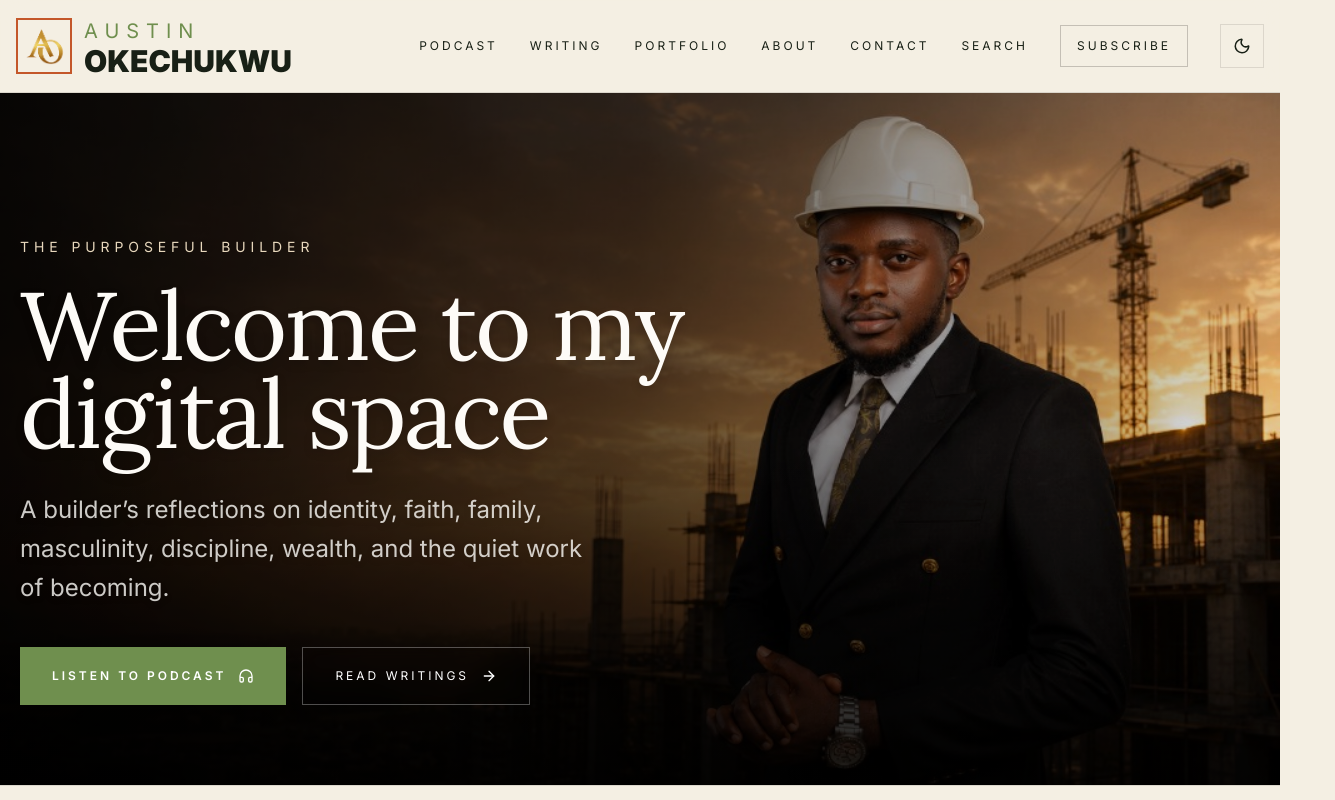
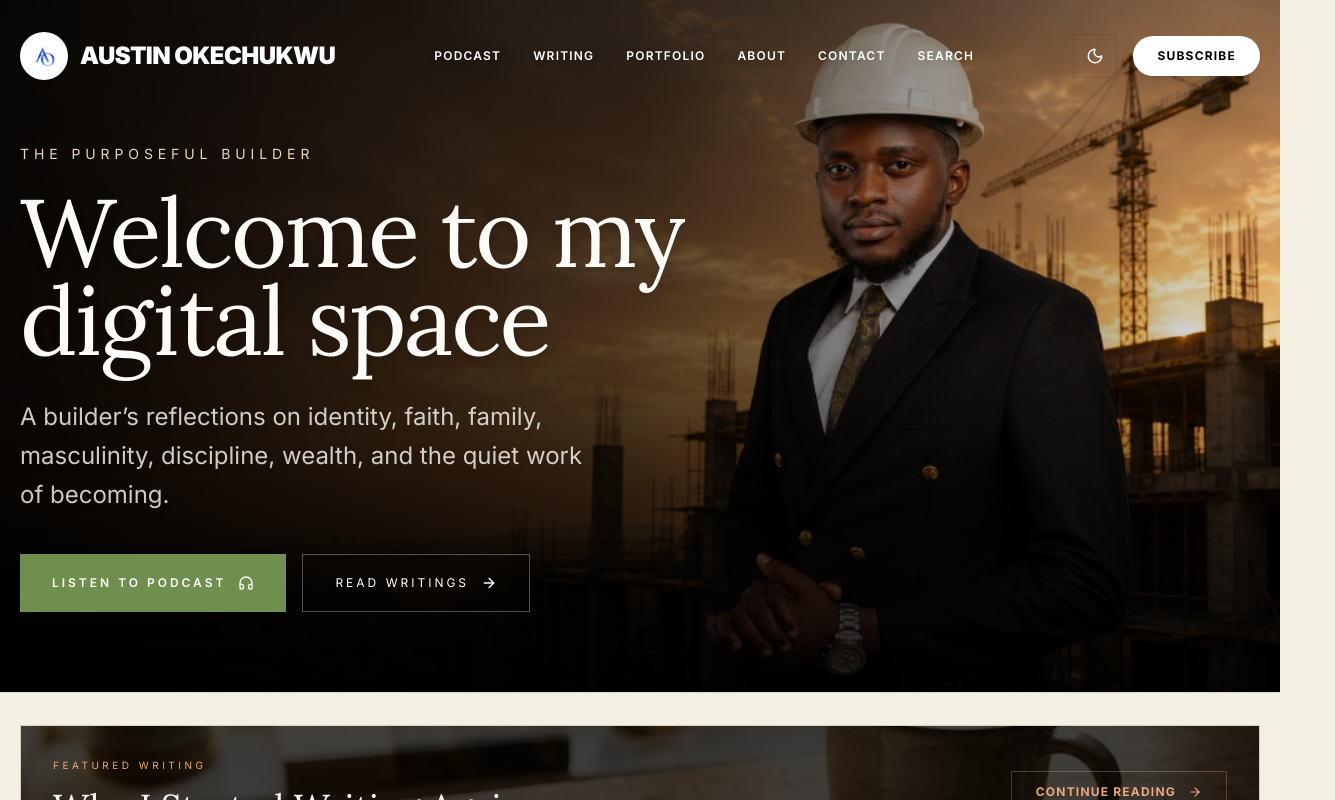
Before and after one commit to conditassociatesltd-gif/purposeful-builder, a Next.js app in the folder purposeful-builder/: page / in a window 1280 px wide. Shown: the top 800 px of the page, 1335 px wide, since content can reach past the window. Built offline with nearby package versions, Linux system fonts and the light colour scheme.

Commit message:
Redesign homepage hero and footer to match reference

```diff
--- a/purposeful-builder/app/page.tsx
+++ b/purposeful-builder/app/page.tsx
@@ -71,44 +71,41 @@ export default function HomePage() {
         type="application/ld+json"
         dangerouslySetInnerHTML={{ __html: JSON.stringify(jsonLd) }}
       />
-      <main className="min-h-screen" style={{ background: "var(--parchment)", color: "var(--ink)" }}>
-      <header className="sticky top-0 z-40 border-b backdrop-blur-md border-black/10 dark:border-white/10" style={{ background: "color-mix(in srgb, var(--parchment) 90%, transparent)" }}>
-        <div className="max-w-7xl mx-auto px-4 py-4 flex flex-wrap items-center justify-between gap-4 overflow-hidden">
-          <Link href="/" className="flex items-center gap-3">
-            <div className="w-14 h-14 border-2 border-[#c4572a] flex items-center justify-center overflow-hidden">
-              <Image src="/logo.png" alt="Austin Okechukwu logo" width={52} height={52} className="object-contain scale-110" />
+      <main className="min-h-screen relative" style={{ background: "var(--parchment)", color: "var(--ink)" }}>
+      {/* Absolute Transparent Header overlaid on Hero */}
+      <header className="absolute top-0 left-0 right-0 z-50 bg-transparent text-white pt-2">
+        <div className="max-w-[1600px] mx-auto px-5 py-6 flex flex-wrap items-center justify-between gap-4 overflow-hidden">
+          <Link href="/" className="flex items-center gap-3 group">
+            <div className="w-12 h-12 flex items-center justify-center overflow-hidden transition-colors rounded-full bg-white text-black">
+              <Image src="/logo.png" alt="Austin Okechukwu logo" width={32} height={32} className="object-contain invert" />
             </div>
 
-            <div className="flex items-center justify-between w-full lg:w-auto">
-              <div>
-                <p className="text-[20px] tracking-[0.35em] uppercase" style={{ color: "var(--rust)" }}>
-                  Austin
-                </p>
-                <h1 className="text-2xl md:text-3xl font-black uppercase leading-none">
-                  Okechukwu
+            <div className="flex flex-col justify-center">
+              <h1 className="text-xl md:text-2xl font-black uppercase leading-none tracking-tight">
+                Austin Okechukwu
               </h1>
-              </div>
             </div>
           </Link>
 
-          <nav className="hidden lg:flex items-center gap-8 text-xs tracking-[0.25em] uppercase">
-            <Link href="/podcast" className="hover:text-[#c4572a]">Podcast</Link>
-            <Link href="/writing" className="hover:text-[#c4572a]">Writing</Link>
-            <Link href="/#portfolio" className="hover:text-[#c4572a]">Portfolio</Link>
-            <Link href="/about" className="hover:text-[#c4572a]">About</Link>
-            <a href="mailto:austinokey@gmail.com" className="hover:text-[#c4572a]">Contact</a>
-            <Link href="/search" className="hover:text-[#c4572a]">
-  Search
-</Link>
-            <a href="#subscribe" className="px-4 py-3 border border-black/20 hover:border-[#c4572a]">Subscribe</a>
+          <nav className="hidden lg:flex items-center gap-8 text-xs tracking-widest uppercase font-semibold">
+            <Link href="/podcast" className="hover:text-white/70 transition-colors drop-shadow-md">Podcast</Link>
+            <Link href="/writing" className="hover:text-white/70 transition-colors drop-shadow-md">Writing</Link>
+            <Link href="/#portfolio" className="hover:text-white/70 transition-colors drop-shadow-md">Portfolio</Link>
+            <Link href="/about" className="hover:text-white/70 transition-colors drop-shadow-md">About</Link>
+            <a href="mailto:austinokey@gmail.com" className="hover:text-white/70 transition-colors drop-shadow-md">Contact</a>
+            <Link href="/search" className="hover:text-white/70 transition-colors drop-shadow-md">Search</Link>
+          </nav>
+
+          <div className="hidden lg:flex items-center gap-4">
             <ThemeToggle />
-          </nav>
+            <a href="#subscribe" className="px-6 py-3 bg-white text-black text-xs tracking-widest uppercase font-bold hover:bg-white/90 transition-colors rounded-full shadow-lg">Subscribe</a>
+          </div>
 
           <div className="flex lg:hidden items-center gap-3">
             <ThemeToggle />
           </div>
 
-          <div className="lg:hidden w-full flex items-center gap-6 text-[10px] tracking-[0.18em] uppercase overflow-x-auto whitespace-nowrap scrollbar-hide pt-4 border-t border-black/10 dark:border-white/10 mt-2 pb-1">
+          <div className="lg:hidden w-full flex items-center gap-6 text-[10px] tracking-[0.18em] uppercase overflow-x-auto whitespace-nowrap scrollbar-hide pt-4 border-t border-white/20 mt-2 pb-1 text-white">
             <Link href="/podcast">Podcast</Link>
             <Link href="/writing">Writing</Link>
             <Link href="/#portfolio">Portfolio</Link>
@@ -300,121 +297,79 @@ export default function HomePage() {
         <EcosystemCarousel />
       </div>
 
-      <section id="subscribe" style={{ background: "#121310", color: "#fdfbf7" }}>
-        <div className="max-w-6xl mx-auto px-5 py-12">
-          <FadeIn delay={0.2} direction="up">
-            <div className="grid md:grid-cols-[1fr_380px] gap-12 items-center border border-white/5 bg-black p-8 md:p-12 rounded-3xl shadow-xl">
-              <div>
-                <p className="text-[10px] tracking-[0.35em] uppercase mb-4 font-bold" style={{ color: "var(--rust)" }}>
-                  Stay Updated
-                </p>
-                <h2 className="font-serif text-3xl md:text-4xl leading-tight max-w-xl mb-4">
-                  Reflections worth returning to.
-                </h2>
-                <p className="text-sm md:text-base opacity-60 max-w-lg leading-relaxed">
-                  Occasional essays on identity, faith, discipline, masculinity, building, and the quiet work of becoming.
+      <footer id="subscribe" style={{ background: "#0a0a0a", color: "#f4efe3" }}>
+        <div className="max-w-[1600px] mx-auto px-5 md:px-10 py-16 lg:py-24 grid grid-cols-1 md:grid-cols-2 lg:grid-cols-4 gap-12 lg:gap-8">
+
+          {/* Col 1: Brand */}
+          <div className="flex flex-col gap-6 lg:pr-8">
+            <Link href="/" className="flex items-center gap-3">
+              <div className="w-12 h-12 flex items-center justify-center overflow-hidden bg-white rounded-full">
+                <Image src="/logo.png" alt="Austin Okechukwu logo" width={32} height={32} className="object-contain invert" />
+              </div>
+              <h5 className="text-2xl font-black uppercase leading-none tracking-tight">Austin <br/>Okechukwu</h5>
+            </Link>
+            <p className="text-sm md:text-base leading-relaxed opacity-60">
+              Writing for boys becoming men, men becoming whole, couples navigating life and marriage, and builders learning that structure begins in silence.
             </p>
           </div>
 
+          {/* Col 2: Quick Access */}
+          <div>
+            <p className="text-xs md:text-sm font-bold tracking-widest uppercase mb-6">About</p>
+            <ul className="space-y-4 opacity-60 text-sm">
+              <li><Link href="/about" className="hover:text-white transition-colors">About Us</Link></li>
+              <li><Link href="/writing" className="hover:text-white transition-colors">Blog</Link></li>
+              <li><Link href="/#portfolio" className="hover:text-white transition-colors">Portfolio</Link></li>
+              <li><Link href="/podcast" className="hover:text-white transition-colors">Podcast</Link></li>
+            </ul>
+          </div>
+
+          {/* Col 3: Support */}
+          <div>
+            <p className="text-xs md:text-sm font-bold tracking-widest uppercase mb-6">Support</p>
+            <ul className="space-y-4 opacity-60 text-sm">
+              <li><a href="mailto:austinokey@gmail.com" className="hover:text-white transition-colors">Contact Us</a></li>
+              <li><a href="https://www.instagram.com/arc__austin" target="_blank" rel="noopener noreferrer" className="hover:text-white transition-colors">Instagram</a></li>
+              <li><a href="https://www.facebook.com/share/17MLSQKYLg/" target="_blank" rel="noopener noreferrer" className="hover:text-white transition-colors">Facebook</a></li>
+              <li><a href="https://www.instagram.com/conditassociatesltd" target="_blank" rel="noopener noreferrer" className="hover:text-white transition-colors">Condit Associates Ltd</a></li>
+            </ul>
+          </div>
+
+          {/* Col 4: Subscribe */}
+          <div>
+            <p className="text-xs md:text-sm font-bold tracking-widest uppercase mb-6">Get Updates</p>
+            <p className="text-sm opacity-60 mb-6">Occasional essays on identity, faith, discipline, masculinity, and the quiet work of becoming.</p>
             <form
               action="https://buttondown.email/api/emails/embed-subscribe/arc_austin"
               method="post"
-                className="flex flex-col gap-4"
+              className="flex gap-2 p-1.5 bg-white/10 rounded-full border border-white/5 focus-within:border-white/30 transition-colors"
             >
               <input
                 type="email"
                 name="email"
-                  placeholder="Enter your email address"
+                placeholder="Enter your email"
                 required
-                  className="bg-white/5 border border-white/10 px-6 py-4 outline-none focus:border-[var(--rust)] placeholder:text-white/30 text-white text-sm rounded-xl transition-colors"
+                className="flex-1 bg-transparent px-4 py-2 outline-none placeholder:text-white/40 text-white text-sm"
               />
               <button
                 type="submit"
-                  className="px-6 py-4 text-[10px] tracking-[0.3em] uppercase font-bold rounded-xl transition-all hover:scale-[1.02] hover:shadow-lg hover:shadow-[var(--rust)]/20"
-                  style={{ background: "var(--rust)", color: "white" }}
+                className="bg-white text-black px-6 py-2.5 text-[10px] tracking-widest font-bold uppercase rounded-full hover:bg-white/90 transition-colors"
               >
                 Subscribe
               </button>
             </form>
           </div>
-          </FadeIn>
-        </div>
-      </section>
-<div className="border-t border-white/5">
-  <div className="max-w-7xl mx-auto px-5 py-5 flex flex-col md:flex-row items-center justify-between gap-3 text-[10px] tracking-[0.25em] uppercase opacity-40">
-    <p>© 2026 Austin Okechukwu</p>
-    <p>The Purposeful Builder</p>
-  </div>
-</div>
-      <footer className="border-t" style={{ background: "#121310", color: "#f4efe3", borderColor: "rgba(255,255,255,0.06)" }}>
-        <div className="max-w-7xl mx-auto px-5 py-16 grid md:grid-cols-4 gap-12">
-          <div className="md:col-span-2">
-            <div className="flex items-center gap-4 mb-6">
-              <div className="w-14 h-14 border-2 border-[#c4572a] flex items-center justify-center overflow-hidden">
-                <Image src="/logo.png" alt="Austin Okechukwu logo" width={52} height={52} className="object-contain scale-110" />
-              </div>
-              <div>
-                <h5 className="text-3xl font-black uppercase leading-none">Austin</h5>
-                <p className="text-[10px] tracking-[0.35em] uppercase mt-1" style={{ color: "var(--rust)" }}>
-                  Mind in formation
-                </p>
-              </div>
-            </div>
-            <p className="font-serif italic text-lg md:text-xl max-w-xl leading-relaxed opacity-55">
-              Writing for boys becoming men, men becoming whole, couples navigating life and marriage, and builders learning that structure begins in silence.
-            </p>
+
         </div>
 
-          <div>
-            <p className="text-xs tracking-[0.35em] uppercase mb-5" style={{ color: "var(--rust)" }}>Quick access</p>
-            <ul className="space-y-3 opacity-65 text-sm">
-              <li>
-  <Link href="/podcast" className="hover:text-[#c4572a] transition-colors">
-    Podcast
-  </Link>
-</li>
-              <li>
-  <Link href="/writing" className="hover:text-[#c4572a] transition-colors">
-    Writing
-  </Link>
-</li>
-              <li>
-  <Link href="/about" className="hover:text-[#c4572a] transition-colors">
-    About
-  </Link>
-</li>
-              <li>
-  <a href="mailto:austinokey@gmail.com" className="hover:text-[#c4572a] transition-colors">
-    Contact
-  </a>
-</li>
-              <li>
-  <a href="#subscribe" className="hover:text-[#c4572a] transition-colors">
-    Subscribe
-  </a>
-</li>
-            </ul>
+        {/* Copyright Bar */}
+        <div className="border-t border-white/10">
+          <div className="max-w-[1600px] mx-auto px-5 md:px-10 py-6 flex flex-col md:flex-row items-center justify-between gap-4 text-xs font-semibold opacity-60">
+            <p>© {new Date().getFullYear()} Austin Okechukwu. All rights reserved.</p>
+            <div className="flex items-center gap-6">
+              <Link href="#" className="hover:text-white transition-colors">Privacy Policy</Link>
+              <Link href="#" className="hover:text-white transition-colors">Terms of Service</Link>
             </div>
-
-          <div>
-            <p className="text-xs tracking-[0.35em] uppercase mb-5" style={{ color: "var(--rust)" }}>Platforms</p>
-            <ul className="space-y-3 opacity-65">
-              <li>
-  <a href="https://www.instagram.com/arc__austin?igsh=bGp6M3hpdm5sNXgz" target="_blank" rel="noopener noreferrer" className="hover:text-[#c4572a] transition-colors">
-    Instagram
-  </a>
-</li>
-              <li>
-  <a href="https://www.facebook.com/share/17MLSQKYLg/" target="_blank" rel="noopener noreferrer" className="hover:text-[#c4572a] transition-colors">
-    Facebook
-  </a>
-</li>
-              <li>
-  <a href="https://www.instagram.com/conditassociatesltd?igsh=MWduM3lzcGd1eGZtag==" target="_blank" rel="noopener noreferrer" className="hover:text-[#c4572a] transition-colors">
-    Condit Associates Ltd
-  </a>
-</li>
-            </ul>
           </div>
         </div>
       </footer>
```
Lines whose indentation alone changed are shown as unchanged.
